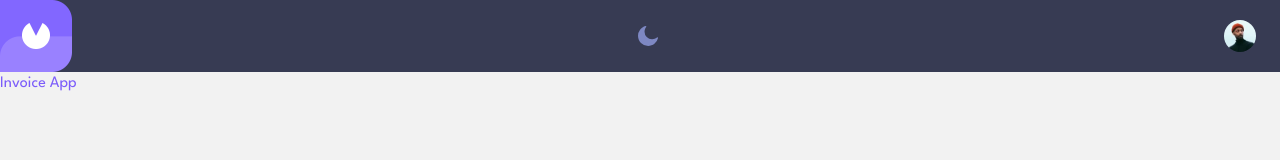
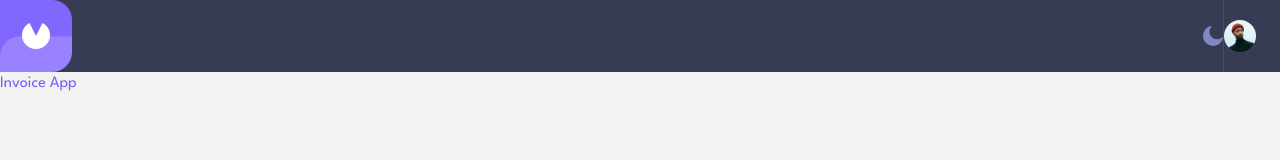
Before and after one commit to kelitasukita/invoice-app-frontend, a Next.js app: page / in a window 1280 px wide. Shown: the top 160 px of the page. Built offline with nearby package versions, Linux system fonts and the light colour scheme.

Commit message:
Set space between icons on navbar

```diff
--- a/src/app/components/Navbar.tsx
+++ b/src/app/components/Navbar.tsx
@@ -6,12 +6,17 @@ export default function Navbar() {
       <div >
         <Image src="/assets/logo-nav.png" width="72" height="72" alt="logotipo" />
       </div>
-      <div>
-        <Image src="/assets/icon-moon.svg" width="20" height="20" alt="logotipo" />
-      </div>
-      <div>
-        <Image src="/assets/image-avatar.jpg" width="32" height="32" alt="logotipo"
-          className="rounded-full mr-6" />
+      <div className="flex justify-end items-center">
+        <div className="m-l-">
+          <Image src="/assets/icon-moon.svg" width="20" height="20" alt="logotipo" />
+        </div>
+        <div>
+          <div className="border-r border-solid border-nav-border-color h-nav-phone" />
+        </div>
+        <div>
+          <Image src="/assets/image-avatar.jpg" width="32" height="32" alt="logotipo"
+            className="rounded-full mr-6" />
+        </div>
       </div>
     </nav>
   )
```
